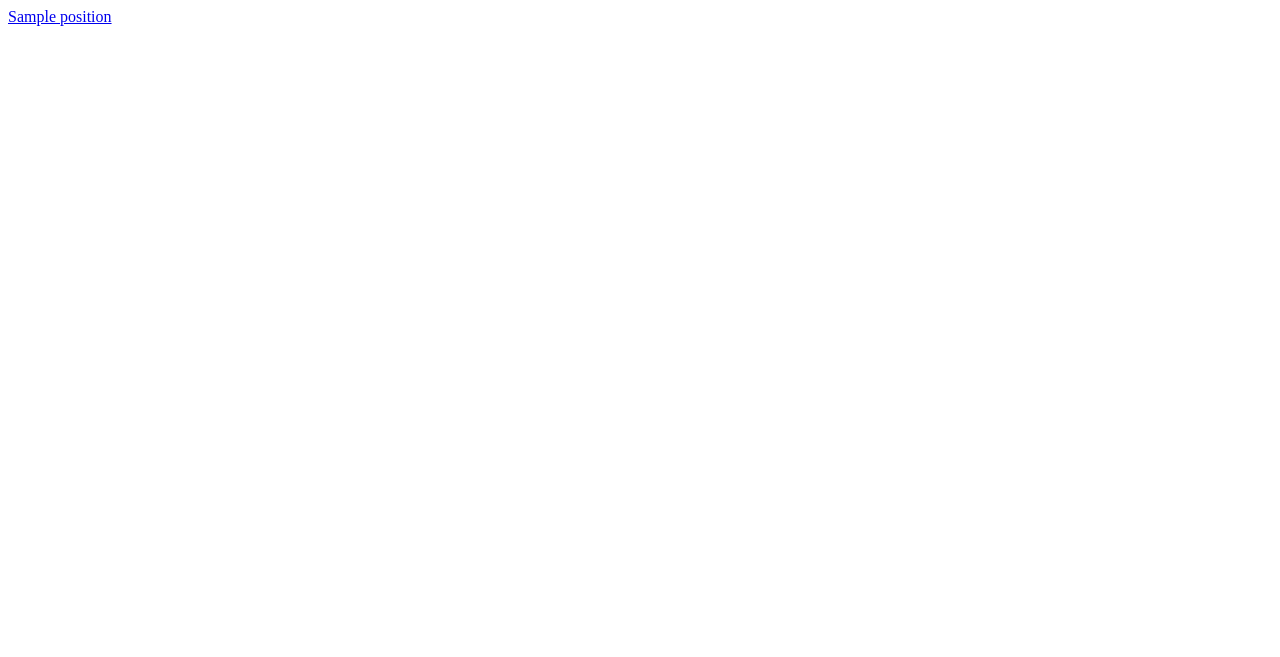
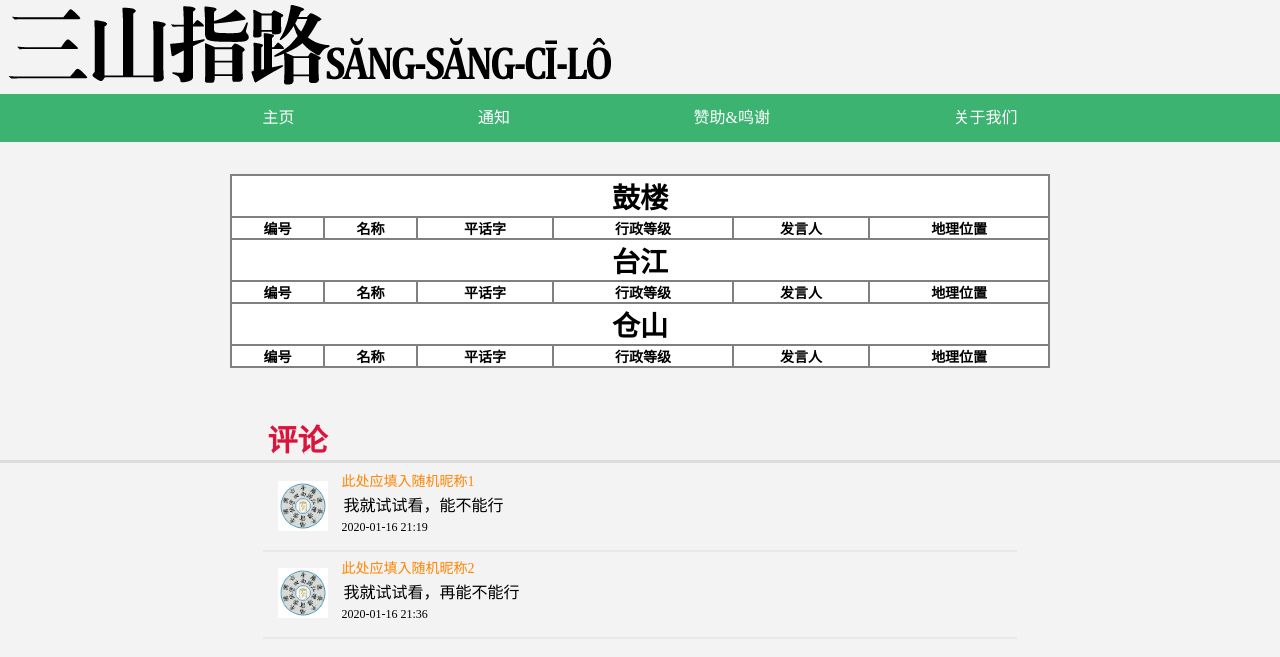
Before and after one commit to Ding-Seng-kieu/ssci_lo, a Django app: page / in a window 1280 px wide. Before the commit the part shown is almost empty. Shown: the top 657 px of the page. Run offline with Django 3.2, Linux system fonts and the light colour scheme; tables that the repository leaves empty hold one stand-in row (values such as "Sample post"); lists and menus that the app fills with data are empty.

Commit message:
:construction:built homepage

```diff
--- /dev/null
+++ b/direct/static/css/homepage.css
@@ -0,0 +1,125 @@
+*{
+	margin: 0 auto;
+	padding: 0;
+	list-style: none;
+	outline: none;
+	border: 0;
+	background: none;
+}
+@font-face{          /*导入字体*/
+	font-family: MFShangYa_Noncommercial-Regular;
+	src: url("font/MFShangYa_Noncommercial-Regular.ttf");
+}
+body{
+	font-family: "微软雅黑";
+	font-size:14px;
+	background-color: #f3f3f3;
+}
+a:link{color:#333 ;text-decoration:none ; }
+a:visited { color:#333 ;text-decoration:none ;}
+a:hover { color:#FF6600 ;text-decoration:underline ;}
+a:active {text-decoration:none ; color:#FF6600 ;text-decoration:none ; }
+/*h1 span{
+	font-family: cambria;
+	font-size: 30px;
+}*/
+/*h1{
+	font-family: MFShangYa_Noncommercial-Regular;
+	font-size: 60px;
+	display: inline-block;
+	margin: 10px 0 10px 10px;
+}*/
+table{       /*编辑表格总体*/
+	border: 2px solid #808080;
+	width: 820px;
+	text-align: center;
+	border-collapse: collapse;
+}
+td, th{
+	border: 2px solid #808080;
+}
+th span{      /*编辑区域名称样式*/
+	font-size: 28px;
+}
+.Head{    /*头像*/
+	padding: 10px;
+	display: inline-block;
+}
+.Head img{      /*编辑讨论区头像*/
+	height: 50px;
+	width: 50px;
+	display:inline-block;
+	text-align: center;
+}
+.nav{       /*导航栏*/
+	width: 980px;
+	margin: 0 auto;
+	text-align: center;
+}
+#Title{        /*编辑菜单样式*/
+	width: auto;
+	height: 48px;
+	background: #3cb371;
+}
+a.navm{
+	display: inline-block;
+	height: 48px;
+	padding: 0 50px;
+	line-height: 48px;
+	margin: 0 40px;
+}
+li{
+	display: inline-block;
+}
+    /*导航栏鼠标悬浮效果*/
+a.navm:link,a.navm:visited{text-decoration: none;color: #fff;font-size: 16px;}
+a.navm:hover{background: #00fa9a;}
+hr{
+	height: 2px;
+	border-top: solid #DDD;
+}
+#Discuss hr{     /*讨论区内 hr 设置*/
+	height: 50%;
+	background-color: #4d4d4d;
+	margin: 15px;
+}
+#area{      /*编辑地区样式*/
+	margin: 0 auto;
+	width: 820px;
+	background-color: white;
+}
+#Discuss{     /*编辑讨论区*/
+	margin: 0 auto;
+	width: 820px;
+	background: #f3f3f3;/*3cb371*/
+}
+.discussHeadName{      /*编辑评论区外边框样式*/
+	font-size: 30px;
+	font-weight: bold;
+	color: #DC143C;
+	margin: 0 auto;
+	width: 820px;
+	padding-left: 75px;
+}
+.CommentPage{      /*编辑评论区总样式*/
+	margin: 0 auto;
+	width: 744px;
+	border-bottom: 2px #e8e8e8 solid;
+	padding: 5px;
+}
+.CommentContext{    /*一个评论样式*/
+	display: inline-block;
+}
+.CommentContext span{
+	font-weight: normal;
+	color: #FF8400;
+	font-size: 14px;
+}
+.Text{    /*评论区评论*/
+	font-size: 16px;
+	padding: 2px;
+}
+.PublicTime{      /*评论发布时间*/
+	font-size: 12px;
+	padding-top: 2px;
+}
--- /dev/null
+++ b/direct/templates/base_hp.html
@@ -0,0 +1,30 @@
+<!DOCTYPE html>
+{% load static %}
+<html>
+<head>
+	<title>闽音传闽</title>
+	<meta charset="utf-8">
+	<link rel="stylesheet" type="text/css" href="{% static 'css/homepage.css' %}">
+	<style type="text/css"></style>
+</head>
+<body>
+	<!-- 标题栏 -->
+	<div>
+<!-- 		<h1>三山指路<span><em>SĂNG-SĂNG-CĪ-LÔ̤</em></span></h1> -->
+		<img src="{% static 'images/TITLE.png' %}" alt="三山指路">
+	</div>
+	<!-- 标题栏结束 -->
+	<!-- 导航栏 -->
+	<div id="Title">
+		<ul class="nav">
+			<li><a href="{% url 'position_list' %}" class="navm" target="_self">主页</a></li>
+			<li><a href="#" class="navm">通知</a></li>
+			<li><a href="#" class="navm">赞助&鸣谢</a></li>
+			<li><a href="#" class="navm">关于我们</a></li>
+		</ul>
+	</div><br><br>
+	<!-- 导航栏结束 -->
+</body>
+</html>
+{% block page %}{% endblock page %}
+{% block footer %}{% endblock footer %}
--- a/direct/templates/position_list.html
+++ b/direct/templates/position_list.html
@@ -1,17 +1,117 @@
-<!DOCTYPE html>
+{% extends "base_hp.html" %}
+{% block page %}
+{% load static %}
+	<!-- 五区十邑 -->
+	<div id="area">
+		<table>
+			<tbody>
+				<th colspan="6"><span>鼓楼</span></th>
+				<tr>
+					<th>编号</th>
+					<th>名称</th>
+					<th>平话字</th>
+					<th>行政等级</th>
+					<th>发言人</th>
+					<th>地理位置</th>
+				</tr>
+        {% for position in gulau %}
+				<tr>
+					<td>{{ position.code }}</td>
+					<td><a href="{% url 'direct:position_detail' position.id %}">{{ position.name }}</a></td>
+					<td>{{ position.banguaci }}</td>
+					<td>{{ position.second_choice }}</td>
+					<td>发言人</td>
+					<td>{{ position.coordination }}</td>
+				</tr>
+      {% endfor %}
+			</tbody>
+			<tbody>
+				<th colspan="6"><span>台江</span></th>
+				<tr>
+					<th>编号</th>
+					<th>名称</th>
+					<th>平话字</th>
+					<th>行政等级</th>
+					<th>发言人</th>
+					<th>地理位置</th>
+				</tr>
+        {% for position in daigoung %}
+				<tr>
+					<td>{{ position.code }}</td>
+					<td><a href="{% url 'direct:position_detail' position.id %}">{{ position.name }}</a></td>
+					<td>{{ position.banguaci }}</td>
+					<td>{{ position.second_choice }}</td>
+					<td>发言人</td>
+					<td>{{ position.coordination }}</td>
+				</tr>
+      {% endfor %}
+			</tbody>
+      <tbody>
+				<th colspan="6"><span>仓山</span></th>
+				<tr>
+					<th>编号</th>
+					<th>名称</th>
+					<th>平话字</th>
+					<th>行政等级</th>
+					<th>发言人</th>
+					<th>地理位置</th>
+				</tr>
+        {% for position in coungnan %}
+				<tr>
+					<td>{{ position.code }}</td>
+					<td><a href="{% url 'direct:position_detail' position.id %}">{{ position.name }}</a></td>
+					<td>{{ position.banguaci }}</td>
+					<td>{{ position.second_choice }}</td>
+					<td>发言人</td>
+					<td>{{ position.coordination }}</td>
+				</tr>
+      {% endfor %}
+			</tbody>
+		</table>
+	</div>
+	<!-- 五区十邑结束 -->
+	<br><br>
 
-<html lang="zh-cn">
-<head>
-    <meta charset="utf-8" />
-    <title>SSCi_Lo</title>
-</head>
-<body>
-    {% for position in positions %}
-        <a href="{% url 'direct:position_detail' position.id %}"
-            <h3>{{ position.name }}</h3>
-        </a>
-        <p>{{ blog.content }}</p>
-    {% endfor %}
-
-</body>
-</html>
+	<br>
+	<!-- 讨论区 -->
+	<div class="discussHeadName"><span>评论</span></div>
+		<hr>
+	<div id="Discuss">
+		<!-- 一个评论开始 -->
+		<div class="CommentPage">
+			<!-- 头像开始 -->
+			<div class="Head">
+				<img src="{% static 'images/头像.png' %}">
+			</div>
+			<!-- 内容开始 -->
+			<div class="CommentContext">
+				<a href="#"><span>此处应填入随机昵称1</span></a>      <!-- 填入匿名地址 -->
+				<div class="Text">我就试试看，能不能行</div>
+				<div class="PublicTime">2020-01-16 21:19</div>
+		  </div>
+		</div>
+			<!-- <hr> -->
+			<div class="CommentPage">
+			<!-- 头像开始 -->
+			<div class="Head">
+				<img src="{% static 'images/头像.png' %}">
+			</div>
+			<!-- 内容开始 -->
+			<div class="CommentContext">
+				<a href="#"><span>此处应填入随机昵称2</span></a>      <!-- 填入匿名地址 -->
+				<div class="Text">我就试试看，再能不能行</div>
+				<div class="PublicTime">2020-01-16 21:36</div>
+			</div>
+		</div>
+	</div>
+	<!-- 讨论区结束 -->
+	<!-- donation area -->
+	<div></div>
+	<!-- end donation area -->
+	<!-- special thanks -->
+	<div></div>
+	<!-- end special thank -->
+	<!-- 页脚 -->
+	<div></div>
+	<!-- 页脚结束 -->
+{% endblock page %}
--- a/direct/views.py
+++ b/direct/views.py
@@ -32,7 +32,9 @@
     """地名列表"""
 
     context = {}
-    context['positions'] = Position.objects.all()
+    context['gulau'] = Position.objects.filter(code__startswith='01')
+    context['daigoung'] = Position.objects.filter(code__startswith='02')
+    context['coungnan'] = Position.objects.filter(code__startswith='03')
 
     return render(request, 'position_list.html', context)
 
--- a/ssci_lo/urls.py
+++ b/ssci_lo/urls.py
@@ -17,11 +17,11 @@
 from django.urls import path
 from django.conf.urls import url
 from django.conf.urls import include
-from direct.views import position_list
+from direct import views
 
 urlpatterns = [
-    path('', position_list, name = 'home'),
+    path('', views.position_list, name='position_list'),
     path('admin/', admin.site.urls),
     path('direct/', include('direct.urls')),
-    #url('^direct/', include('direct.urls', namespace='direct')),
+    # url('^direct/', include('direct.urls', namespace='direct')),
 ]
```
Also changed, not shown: direct/templates/choice.html (deleted, +0 -127 lines), direct/templates/direct/index.html (deleted, +0 -9 lines), direct/static/css/thanks.css (added), direct/static/images/TITLE.png (added), direct/static/images/alipayDRcode.png (added), direct/static/images/头像.png (added), 4 other files.
